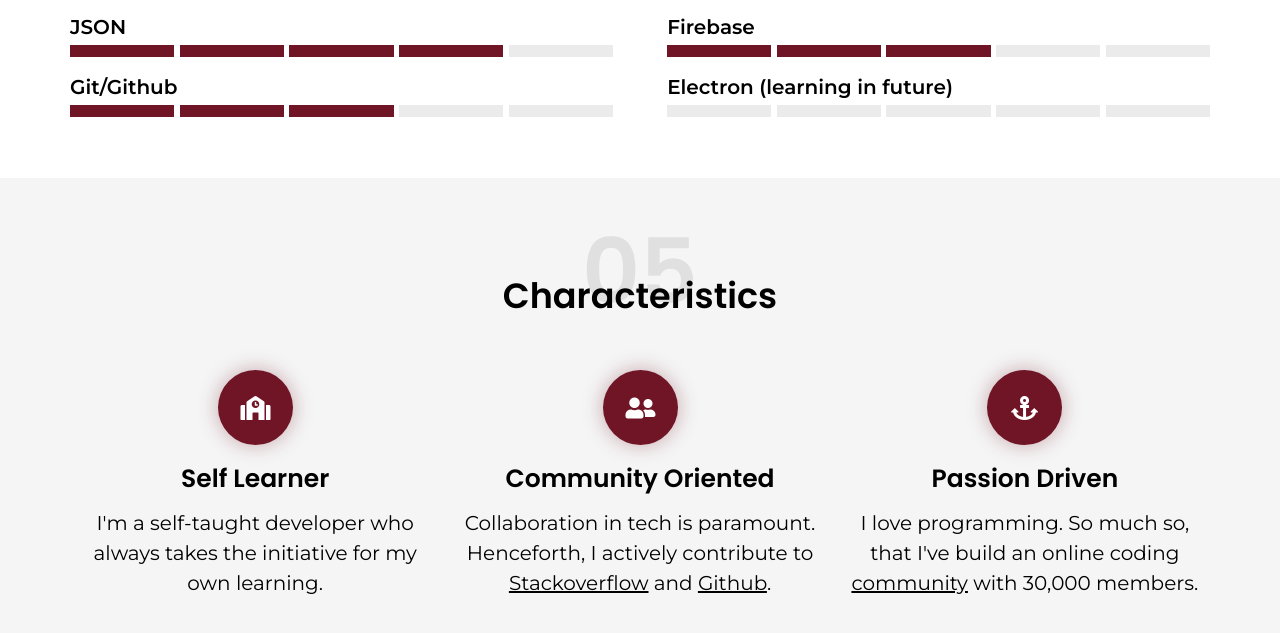
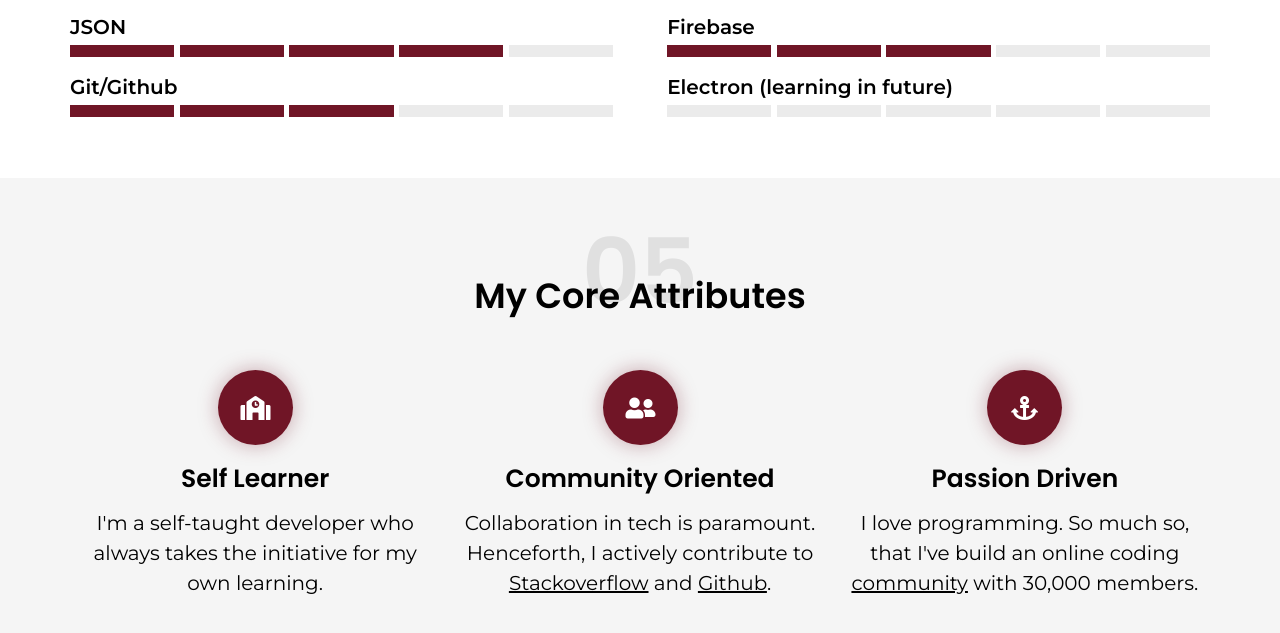
Before and after one commit to mattrltrent/matthewtrent, a plain HTML site: page index.html in a window 1280 px wide. Shown: the part 2749-3382 px from the top of the page. Drawn offline with Linux system fonts and the light colour scheme.

```diff
--- a/index.html
+++ b/index.html
@@ -266,7 +266,7 @@
         <div class="outer-margin">
             <div class="margin-top center-text">
                 <h2 class="page-header-ghost-page3">05</h2>
-                <h1 class="page-header">Characteristics</h1>
+                <h1 class="page-header">My Core Attributes</h1>
             </div>
             <div class="row-page5 room-below-header">
                 <div class="perk-column">
```
